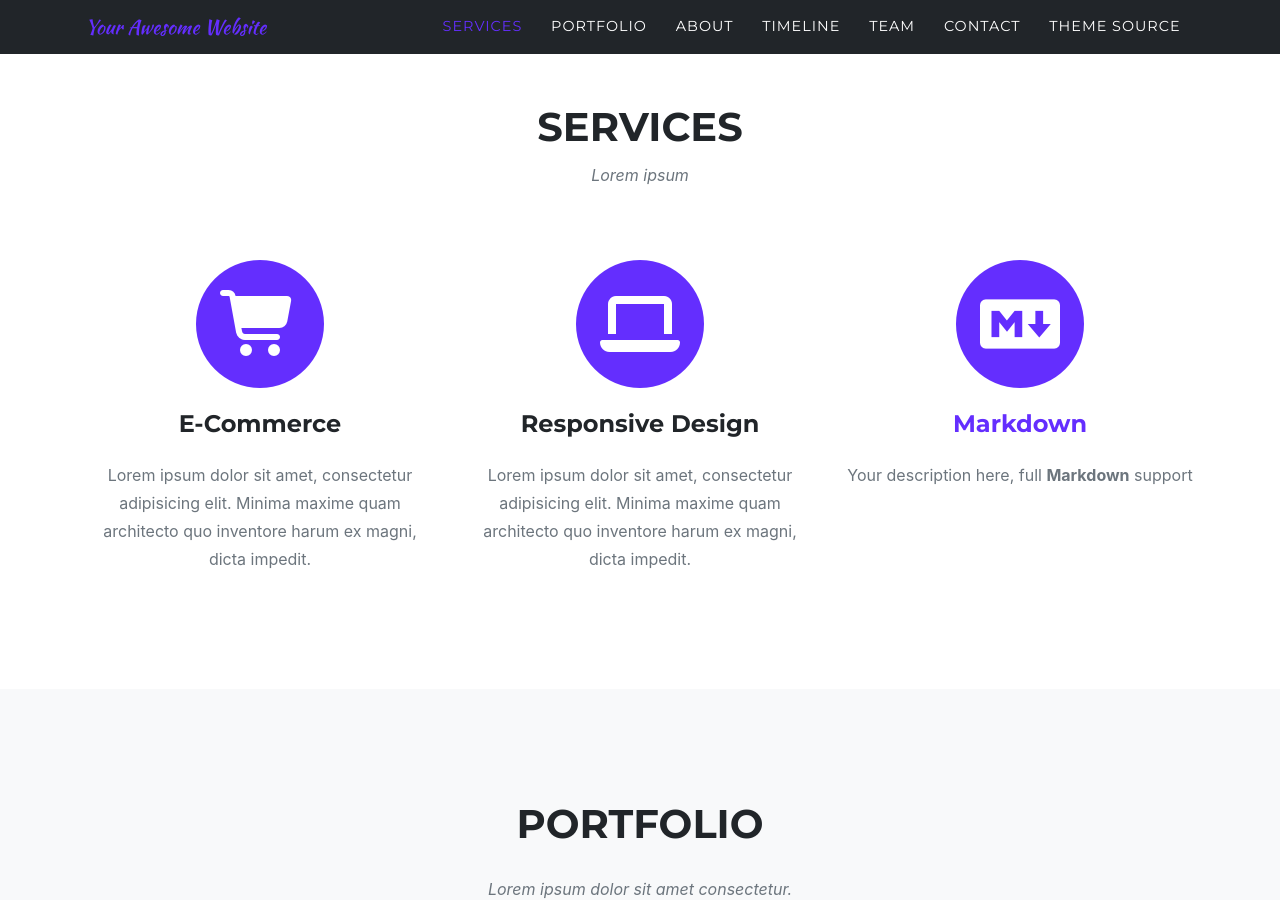
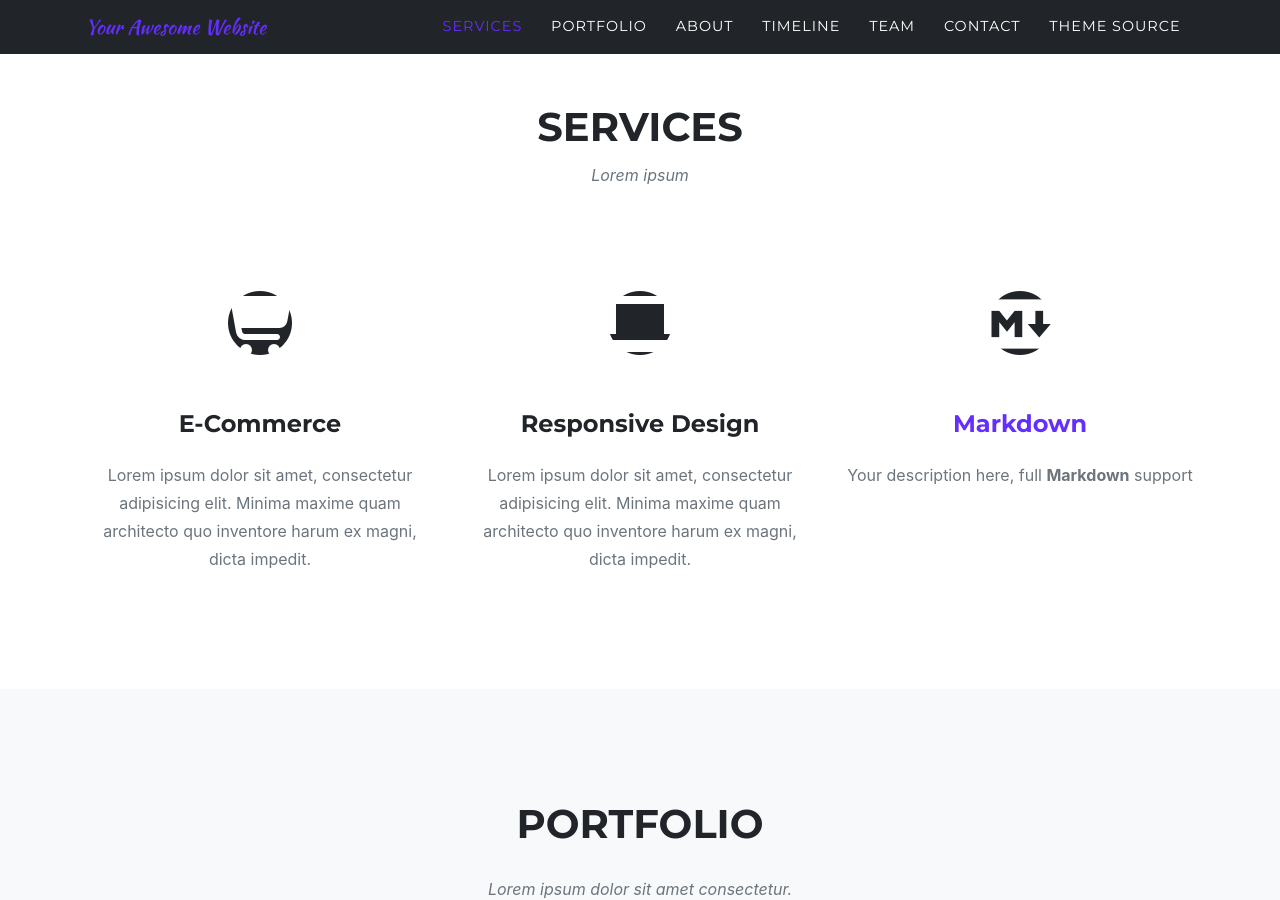
Before and after one commit to enzo1000/template, a Jekyll site: the page built from index.md, in a window 1280 px wide and 900 px high, scrolled down 842 px. Built offline with Jekyll 4.4.1, drawn with Linux system fonts in a browser that asks for light colours; nearby versions of some CDN libraries; some web fonts are replaced; library files that are not in the unit come from our copies.

Commit message:
Changing icons

```diff
--- a/_includes/services.html
+++ b/_includes/services.html
@@ -16,7 +16,7 @@
 	  {% for service in site.data.sitetext[site.locale].services.list %}
         <div class="col-md-4">
           <span class="fa-stack fa-4x">
-            <i class="fas fa-circle fa-stack-2x text-primary"></i>
+            <i class="fa-solid fa-circle"></i>
             <i class="{{ service.icon | default: "fas fa-shopping-cart" }} fa-stack-1x fa-inverse"></i>
           </span>
           <h4 class="service-heading">{{ service.title | markdownify }}</h4>
```
